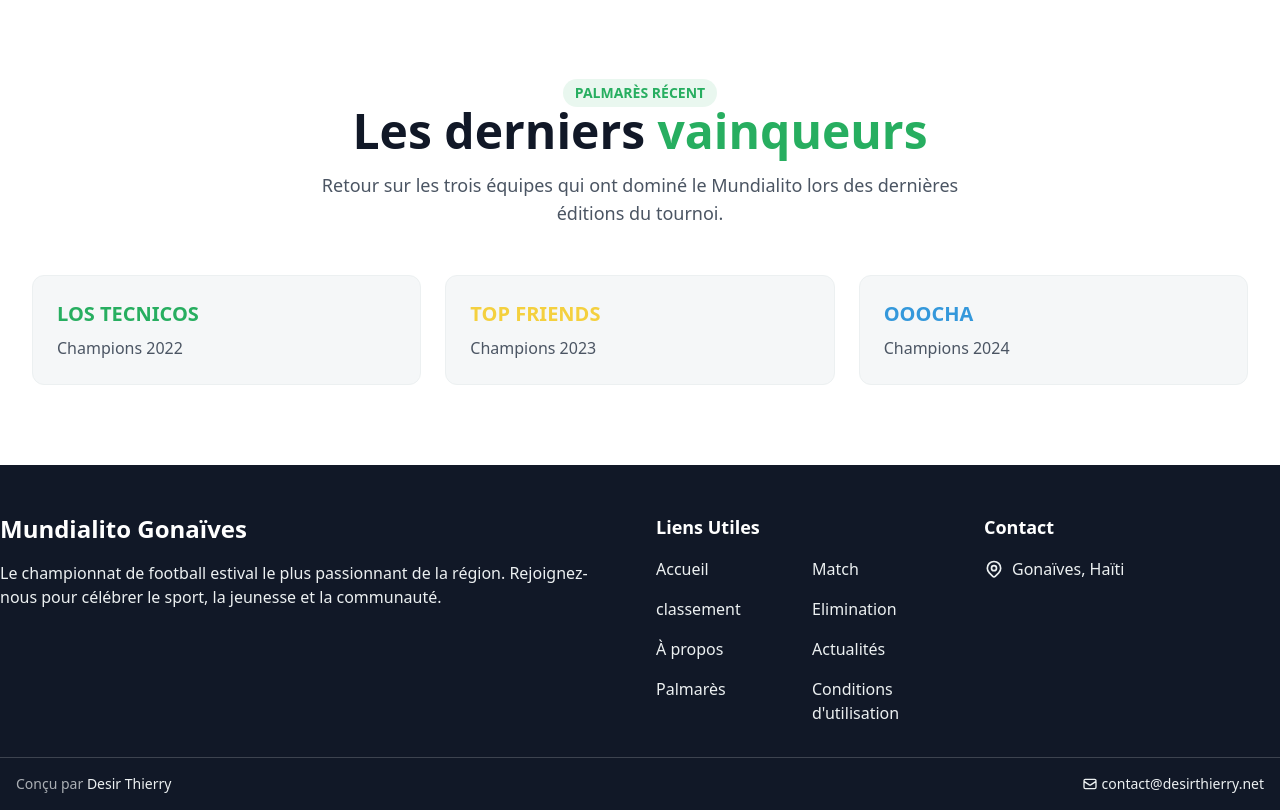
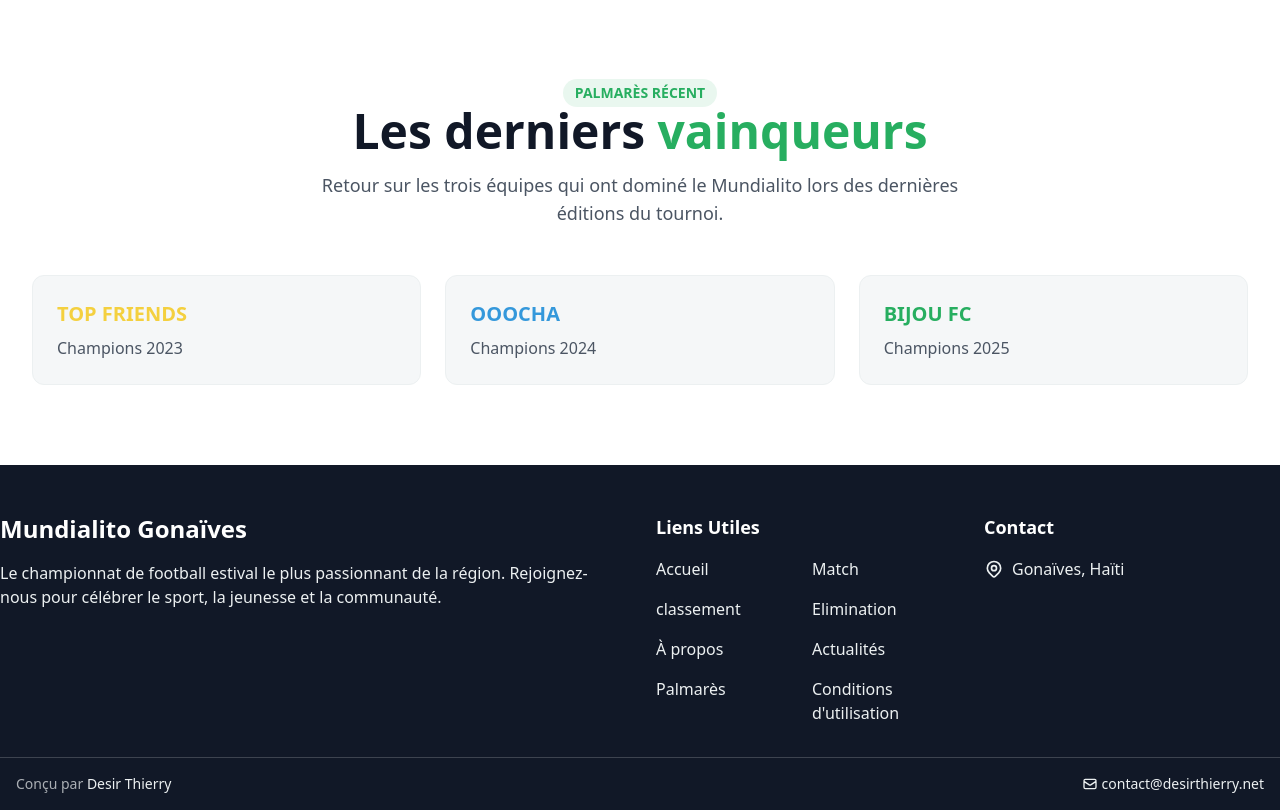
Before and after one commit to thierry509/mundialito, a Laravel app: page / in a window 1280 px wide. Shown: the part 2283-3093 px from the top of the page. Run offline with Laravel 12, Linux system fonts and the light colour scheme; data comes from the database, SQL or seed files in the repository; data that the repository does not hold is empty; style sheets or scripts are compiled from the project's sources; some libraries are stand-ins or nearby versions.

Commit message:
Add Bijou FC as champions for 2025

```diff
--- a/resources/views/home.blade.php
+++ b/resources/views/home.blade.php
@@ -420,10 +420,7 @@
                 </div>
                 <div class="grid grid-cols-1 md:grid-cols-2 lg:grid-cols-3 gap-6">
                     <!-- Derniers champions -->
-                    <div class="bg-light/50 border border-light rounded-xl p-6">
-                        <h3 class="text-xl font-bold text-primary mb-2">LOS TECNICOS</h3>
-                        <p class="text-gray-600">Champions 2022</p>
-                    </div>
+
                     <div class="bg-light/50 border border-light rounded-xl p-6">
                         <h3 class="text-xl font-bold text-secondary mb-2">TOP FRIENDS</h3>
                         <p class="text-gray-600">Champions 2023</p>
@@ -431,6 +428,10 @@
                     <div class="bg-light/50 border border-light rounded-xl p-6">
                         <h3 class="text-xl font-bold text-accent mb-2">OOOCHA</h3>
                         <p class="text-gray-600">Champions 2024</p>
+                    </div>
+                     <div class="bg-light/50 border border-light rounded-xl p-6">
+                        <h3 class="text-xl font-bold text-primary mb-2">BIJOU FC</h3>
+                        <p class="text-gray-600">Champions 2025</p>
                     </div>
                 </div>
             </div>
```
